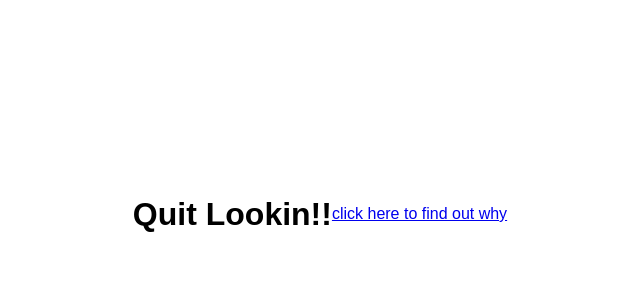
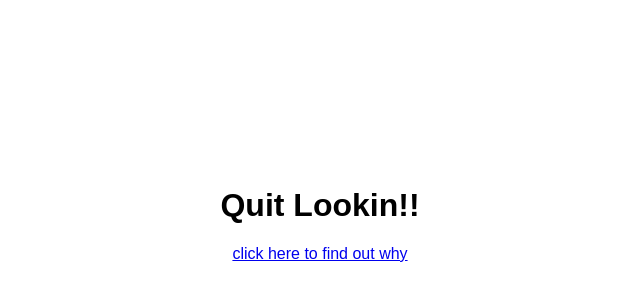
Before and after one commit to nicholas-885/nicholas-885.github.io, a plain HTML site: page index.html in a window 1280 px wide. Shown: the part 194-494 px from the top of the page, without its empty margins (320-960 px from the left). Drawn offline with Linux system fonts and the light colour scheme.

Commit message:
Update index.html

```diff
--- a/index.html
+++ b/index.html
@@ -12,7 +12,7 @@
             height: 100vh;
             font-family: Arial, sans-serif;
             text-align: center;
-            flex-direction: column:
+            flex-direction: column;
         }
     </style>
 </head>
```
